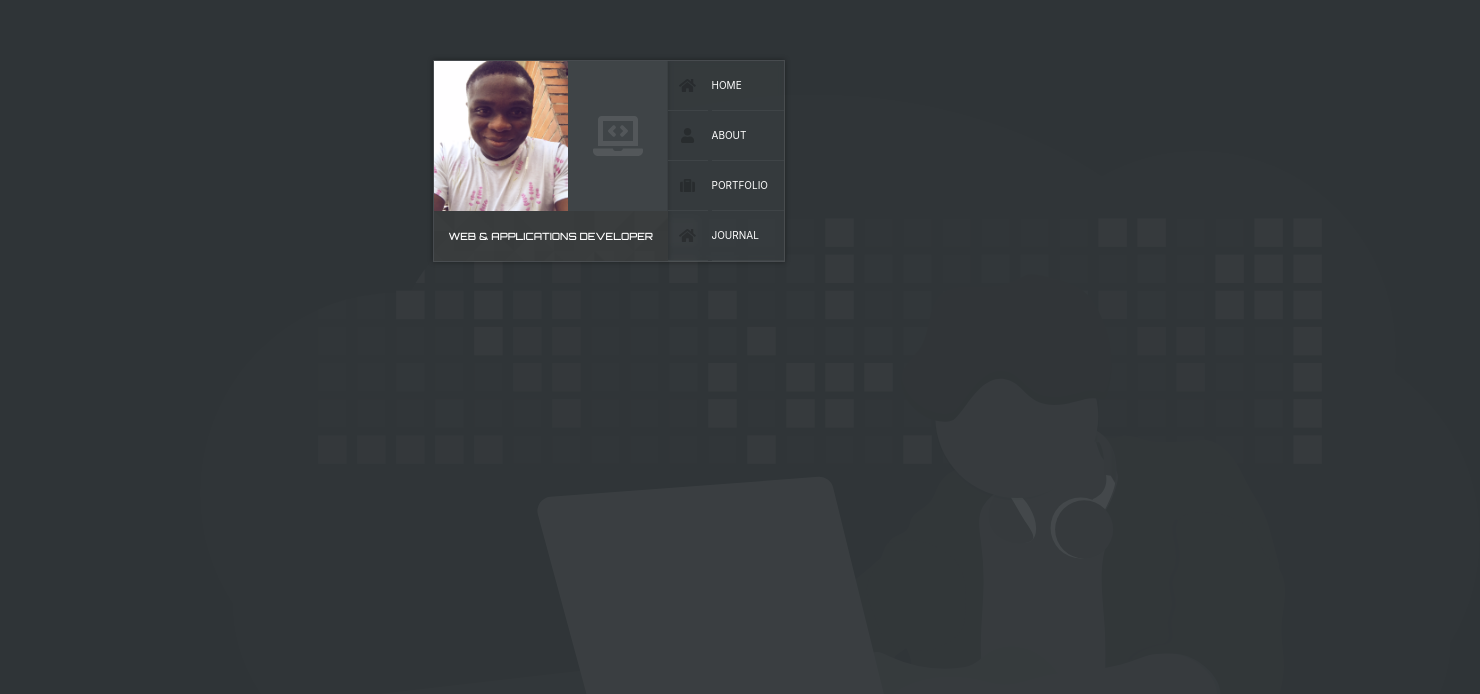
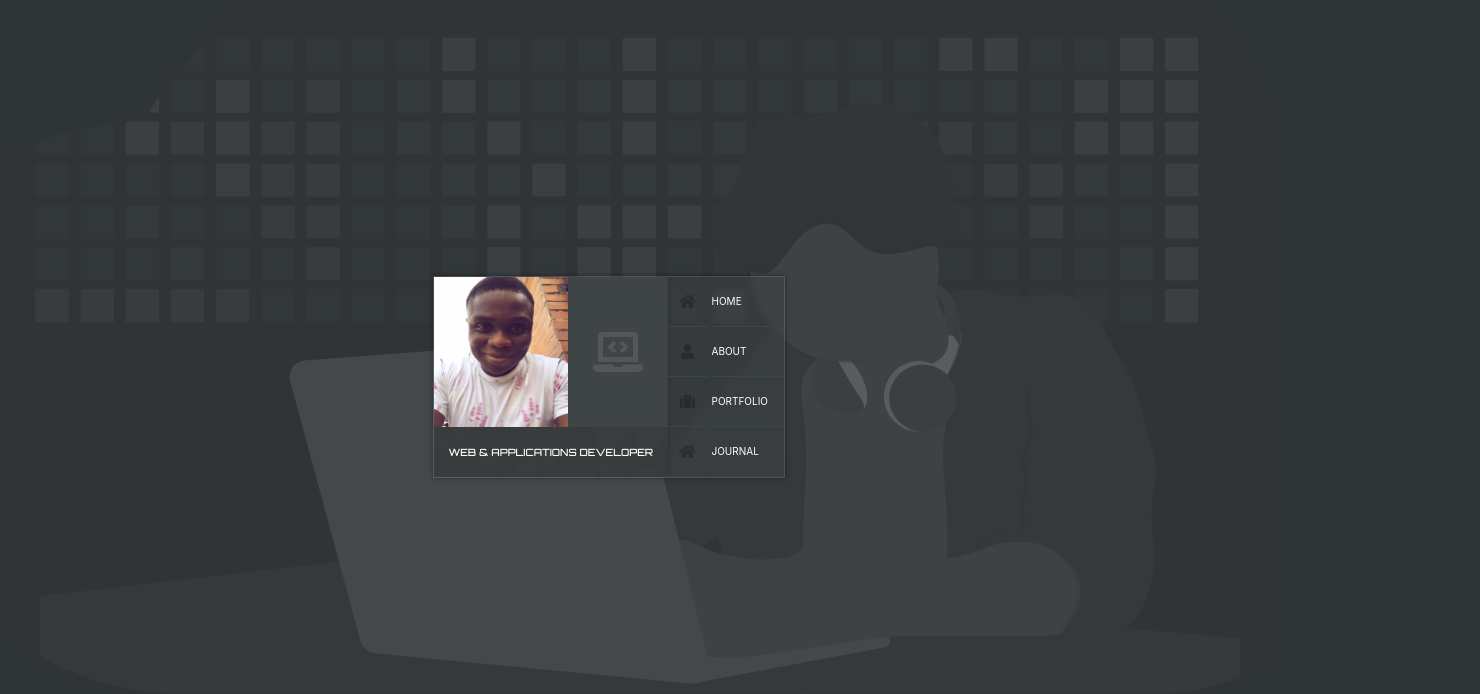
Before and after one commit to jidemobell/portfolio, a React (Create React App) app: page / in a window 1280 px wide. Shown: the part 106-800 px from the top of the page, 1480 px wide, since content can reach past the window. Built offline with nearby package versions, Linux system fonts and the light colour scheme; no server answers.

Commit message:
fix app backdrop

```diff
--- a/src/App.css
+++ b/src/App.css
@@ -22,7 +22,15 @@
   box-shadow: 0 0 5px 0px rgba(0, 0, 0, 0.39);
   backdrop-filter: blur(3px);
   -webkit-backdrop-filter: blur(3px);
+  position: relative;
 }
+
+/* .card::after{
+  background-image: url('./images/undraw_developer_activity_bv83.svg');
+  z-index: -10;
+  position: absolute;
+  width: 100%;
+}  */
 
 #slide{
   /* border: yellow 1px solid; */
@@ -257,13 +265,32 @@
   cursor: pointer;
 }
 
+.main{
+  position: relative;
+  height: 100vh;
+  position: relative;
+}
+
+.backdrop{
+  background-image: url('./images/undraw_developer_activity_bv83.svg');
+  background-repeat: no-repeat;
+  background-position: center;
+  background-attachment: fixed;
+  background-size: cover;
+  position: absolute;
+  z-index: -20;
+  height: 100%;
+  width: 100%;
+  filter: grayscale() opacity(0.2)
+}
+
 .bg-image{
   background-image: url('./images/undraw_developer_activity_bv83.svg');
   width: 100%;
   height: 100%;
   background-position: top ;
   background-repeat: no-repeat;
-  background-size: contain;
+  background-size: cover;
   position: absolute;
   top: 200px;
   left: 200px;
@@ -272,4 +299,11 @@
   z-index: -5;
   background-attachment: fixed;
   /* -webkit-filter: blur(8px); */
+  /* border: 5px yellow solid; */
 }
+
+/* .main{
+  background-image: url('./images/undraw_developer_activity_bv83.svg');
+  background-position: center;
+  background-size: cover;
+} */
--- a/src/App.js
+++ b/src/App.js
@@ -27,7 +27,7 @@ function App() {
   /* eslint-disable */
 
   return (
-    <Home  data={data}/>
+       <Home  data={data}/>
   )
 }
 
--- a/src/components/Home/Home.js
+++ b/src/components/Home/Home.js
@@ -31,7 +31,7 @@ export default function Home(props){
         :
         (
      <div className="App">
-       <div className="bg-image"></div>
+
       <div className="card">
       <section id="slide" className="centered slider">
         <div >
--- a/src/index.css
+++ b/src/index.css
@@ -3,6 +3,7 @@
 :root {
   --base: #2F3437;
   --spacing: 10px;
+  --filter: grayscale(1) opacity(0.1);
   --bodyFont: {
   }
 }
@@ -25,16 +26,12 @@
 
 html,body {
   height: 100%;
-  /* background: url('./images/undraw_developer_activity_bv83.svg');
-  background-repeat: no-repeat;
-  background-size: 50% 50%; */
-  /* background-size: contain; */
- /* background-position: right top; */
 }
 
 html {
   font-size: 10px;
   background: var(--base);
+  box-sizing: border-box;
 }
 
 body {
@@ -44,9 +41,9 @@ body {
     sans-serif;
   -webkit-font-smoothing: antialiased;
   -moz-osx-font-smoothing: grayscale;
-  display: flex;
-  flex-direction: column;
-  align-items: center;
+  /* display: flex; */
+  /* flex-direction: column; */
+  /* align-items: center; */
 }
 
 code {
--- a/src/index.js
+++ b/src/index.js
@@ -13,7 +13,11 @@ import {
 
 library.add(faHome, faLaptopCode, faUser, faSuitcase, faTimesCircle)
 
-ReactDOM.render(<App />, document.getElementById('root'));
+ReactDOM.render(
+<div className="main centered">
+  <div className="backdrop"></div>
+  <App />
+</div> , document.getElementById('root'));
 
 // If you want your app to work offline and load faster, you can change
 // unregister() to register() below. Note this comes with some pitfalls.
```
